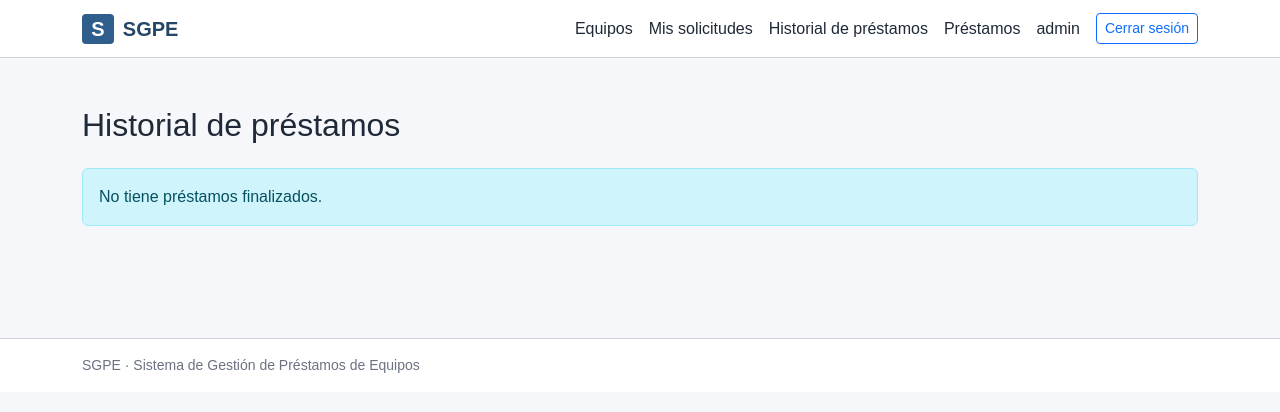
After one commit to elyeye4/SGPE_Grupo4, a Spring Boot app: page /solicitud/historial in a window 1280 px wide. The commit adds this page. Shown: the top 412 px of the page. Run offline with Spring Boot 4, Linux system fonts and the light colour scheme; a user stored in the database is signed in; data comes from the database, SQL or seed files in the repository; some of the project's set-up classes (security, data sources, template engines, error pages and the like) are left out, and stand-ins take their place; some libraries are stand-ins or nearby versions.

Commit message:
Creacion de HU14 y HU15 para avance final

```diff
--- a/SGPE/src/main/java/SGEP_G4/controller/SolicitudController.java
+++ b/SGPE/src/main/java/SGEP_G4/controller/SolicitudController.java
@@ -14,12 +14,17 @@ import org.springframework.web.bind.annotation.RequestParam;
 import jakarta.validation.Valid;
 import org.springframework.validation.BindingResult;
 
+import java.util.Locale;
+import org.springframework.context.MessageSource;
+import org.springframework.web.servlet.mvc.support.RedirectAttributes;
+
 @Controller
 @RequiredArgsConstructor
 @RequestMapping("/solicitud")
 public class SolicitudController {
 
     private final PrestamoService prestamoService;
+    private final MessageSource messageSource;
 
     @GetMapping("/mis-solicitudes")
     public String misSolicitudes(Model model, Principal principal) {
@@ -94,4 +99,36 @@ public class SolicitudController {
 
         return "redirect:/solicitud/mis-solicitudes";
     }
+
+    // HU14 - Cancelar solicitud pendiente
+    @PostMapping("/cancelar")
+    public String cancelar(@RequestParam Integer idPrestamo,
+            Principal principal,
+            RedirectAttributes redirectAttributes) {
+
+        String titulo = "todoOk";
+        String mensaje = "solicitud.cancelada";
+
+        try {
+            prestamoService.cancelarSolicitud(
+                    idPrestamo, principal.getName());
+        } catch (IllegalStateException e) {
+            titulo = "error";
+            mensaje = e.getMessage();
+        }
+
+        redirectAttributes.addAttribute(titulo,
+                messageSource.getMessage(mensaje, null, Locale.getDefault()));
+
+        return "redirect:/solicitud/mis-solicitudes";
+    }
+
+    // HU15 - Consultar historial de préstamos
+    @GetMapping("/historial")
+    public String historial(Model model, Principal principal) {
+        model.addAttribute("solicitudes",
+                prestamoService.getMiHistorial(principal.getName()));
+
+        return "solicitud/historial";
+    }
 }
--- a/SGPE/src/main/java/SGEP_G4/repository/PrestamoRepository.java
+++ b/SGPE/src/main/java/SGEP_G4/repository/PrestamoRepository.java
@@ -17,4 +17,8 @@ public interface PrestamoRepository extends JpaRepository<Prestamo, Integer> {
 
     List<Prestamo> findByEstado_NombreEstadoOrderByFechaSolicitudAsc(
             String nombreEstado);
+
+    // HU15 - Historial de préstamos finalizados
+    List<Prestamo> findByUsuarioSolicitante_UsernameAndEstado_NombreEstadoOrderByFechaInicioDesc(
+            String username, String nombreEstado);
 }
--- a/SGPE/src/main/resources/messages.properties
+++ b/SGPE/src/main/resources/messages.properties
@@ -59,3 +59,15 @@ prestamo.aprobado=La solicitud se aprob\u00f3 correctamente y el equipo qued\u00
 prestamo.error.noExiste=La solicitud de pr\u00e9stamo no existe.
 prestamo.error.noPendiente=La solicitud ya no est\u00e1 pendiente; no se puede aprobar.
 prestamo.error.equipoNoDisponible=El equipo no est\u00e1 disponible; no se puede aprobar la solicitud.
+
+solicitud.cancelar=Cancelar solicitud
+solicitud.confirmarCancelar=\u00bfDesea cancelar esta solicitud de pr\u00e9stamo?
+solicitud.cancelada=La solicitud se cancel\u00f3 correctamente.
+solicitud.error.noPendiente=La solicitud ya no est\u00e1 pendiente; no se puede cancelar.
+solicitud.regresarHistorial=Regresar al historial
+
+# HU15 - Historial de prestamos
+plantilla.historial=Historial de pr\u00e9stamos
+solicitud.historial=Historial de pr\u00e9stamos
+solicitud.historialVacio=No tiene pr\u00e9stamos finalizados.
+solicitud.fechaDevolucionReal=Fecha real de devoluci\u00f3n
--- a/SGPE/src/main/resources/templates/general/fragmentos.html
+++ b/SGPE/src/main/resources/templates/general/fragmentos.html
@@ -45,6 +45,11 @@
                 <a class="nav-link"
                    th:href="@{/solicitud/mis-solicitudes}">
                     [[#{plantilla.misSolicitudes}]]
+                </a>
+
+                <a class="nav-link"
+                   th:href="@{/solicitud/historial}">
+                    [[#{plantilla.historial}]]
                 </a>
 
                 <a th:if="${esAdmin}"
--- a/SGPE/src/main/resources/templates/solicitud/fragmentos.html
+++ b/SGPE/src/main/resources/templates/solicitud/fragmentos.html
@@ -120,14 +120,101 @@
                         <dd class="col-sm-8"
                             th:text="${solicitud.observacionesPrestamo}">
                         </dd>
+                        <dt class="col-sm-4"
+                            th:if="${solicitud.estado.nombreEstado == 'DEVUELTO'}">
+                            [[#{solicitud.fechaDevolucionReal}]]
+                        </dt>
+
+                        <dd class="col-sm-8"
+                            th:if="${solicitud.estado.nombreEstado == 'DEVUELTO'}"
+                            th:text="${solicitud.fechaEntrega}">
+                        </dd>
                     </dl>
                 </div>
+
             </div>
 
-            <a class="btn btn-secondary mt-3"
-               th:href="@{/solicitud/mis-solicitudes}">
-                [[#{solicitud.regresar}]]
-            </a>
+            <!-- HU14 -->
+            <div class="d-flex align-items-center gap-2 mt-3">
+
+                <a th:unless="${param.desdeHistorial != null}"
+                   class="btn btn-secondary"
+                   th:href="@{/solicitud/mis-solicitudes}">
+                    [[#{solicitud.regresar}]]
+                </a>
+
+                <a th:if="${param.desdeHistorial != null}"
+                   class="btn btn-secondary"
+                   th:href="@{/solicitud/historial}">
+                    [[#{solicitud.regresarHistorial}]]
+                </a>
+
+                <form th:if="${solicitud.estado.nombreEstado == 'PENDIENTE'}"
+                      th:action="@{/solicitud/cancelar}"
+                      method="post"
+                      th:data-confirmar="#{solicitud.confirmarCancelar}">
+
+                    <input type="hidden"
+                           name="idPrestamo"
+                           th:value="${solicitud.idPrestamo}"/>
+
+                    <button type="submit" class="btn btn-danger">
+                        [[#{solicitud.cancelar}]]
+                    </button>
+
+                </form>
+
+            </div>
+        </section>
+
+        <!-- HU15 - Historial de préstamos -->
+        <section th:fragment="historial">
+
+            <h2 class="mb-4">[[#{solicitud.historial}]]</h2>
+
+            <div th:if="${#lists.isEmpty(solicitudes)}"
+                 class="alert alert-info">
+                [[#{solicitud.historialVacio}]]
+            </div>
+
+            <div th:unless="${#lists.isEmpty(solicitudes)}"
+                 class="table-responsive">
+
+                <table class="table table-striped table-hover">
+                    <thead>
+                        <tr>
+                            <th>[[#{solicitud.numero}]]</th>
+                            <th>[[#{solicitud.equipo}]]</th>
+                            <th>[[#{solicitud.fechaInicio}]]</th>
+                            <th>[[#{solicitud.fechaDevolucionReal}]]</th>
+                            <th>[[#{solicitud.estado}]]</th>
+                            <th></th>
+                        </tr>
+                    </thead>
+
+                    <tbody>
+                        <tr th:each="solicitud : ${solicitudes}">
+                            <td th:text="${solicitud.idPrestamo}"></td>
+                            <td th:text="${solicitud.equipo.nombreEquipo}"></td>
+                            <td th:text="${solicitud.fechaInicio}"></td>
+                            <td th:text="${solicitud.fechaEntrega}"></td>
+                            <td>
+                                <span class="badge bg-secondary"
+                                      th:text="${solicitud.estado.nombreEstado}">
+                                </span>
+                            </td>
+                            <td>
+                                <a class="btn btn-outline-primary btn-sm"
+                                   th:href="@{/solicitud/detalle/{id}(id=${solicitud.idPrestamo},desdeHistorial=true)}">
+                                    [[#{solicitud.verDetalle}]]
+                                </a>
+                            </td>
+                        </tr>
+                    </tbody>
+                </table>
+
+            </div>
+
         </section>
     </body>
 </html>
--- /dev/null
+++ b/SGPE/src/main/resources/templates/solicitud/historial.html
@@ -0,0 +1,20 @@
+<!DOCTYPE html>
+<html xmlns="http://www.w3.org/1999/xhtml"
+      xmlns:th="http://www.thymeleaf.org">
+
+    <head th:replace="~{general/fragmentos :: head}">
+    </head>
+
+    <body>
+        <header th:replace="~{general/fragmentos :: header}">
+        </header>
+
+        <main class="container py-5">
+            <section th:replace="~{solicitud/fragmentos :: historial}">
+            </section>
+        </main>
+
+        <footer th:replace="~{general/fragmentos :: footer}">
+        </footer>
+    </body>
+</html>
--- a/SGPE/src/main/resources/templates/solicitud/listado.html
+++ b/SGPE/src/main/resources/templates/solicitud/listado.html
@@ -10,6 +10,7 @@
         </header>
 
         <main class="container py-5">
+            <div th:replace="~{general/fragmentos :: alertas}"></div>
             <section th:replace="~{solicitud/fragmentos :: listado}">
             </section>
         </main>
```
Also changed, not shown: SGPE/src/main/java/SGEP_G4/service/PrestamoService.java (+40 -0 lines).
